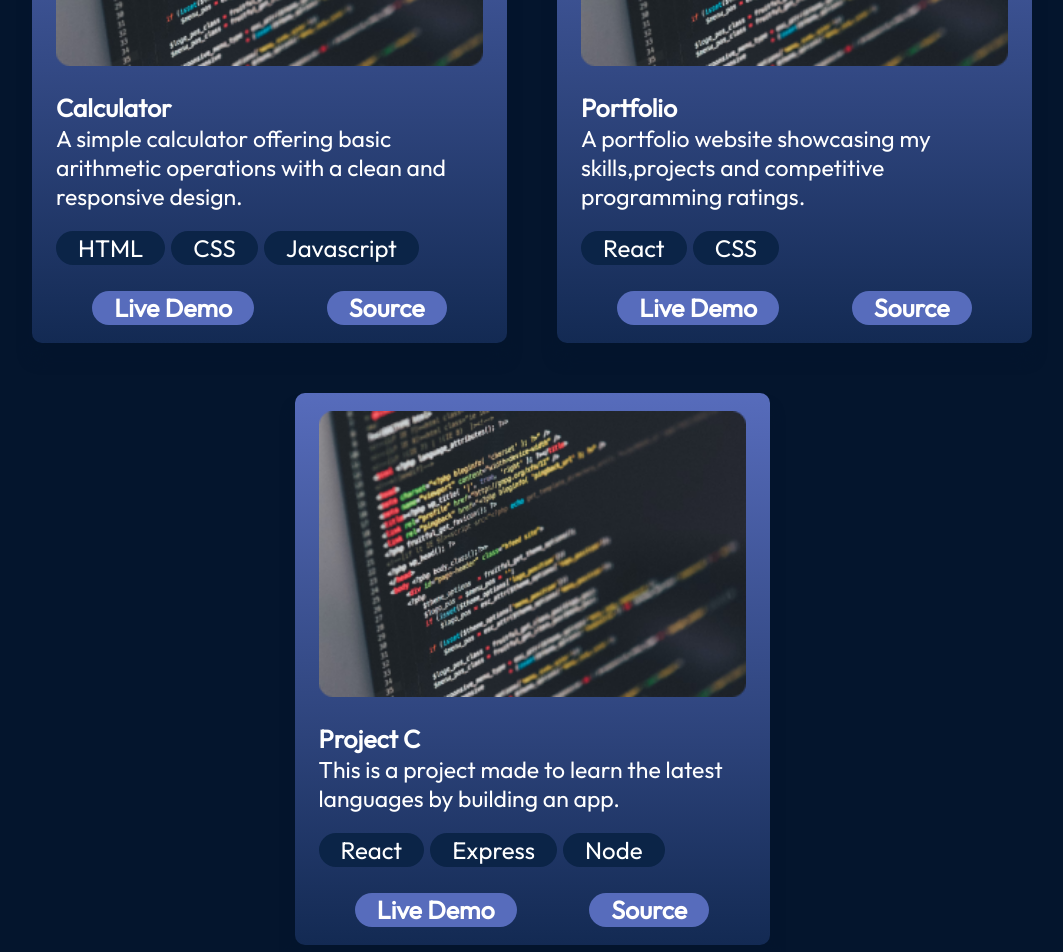
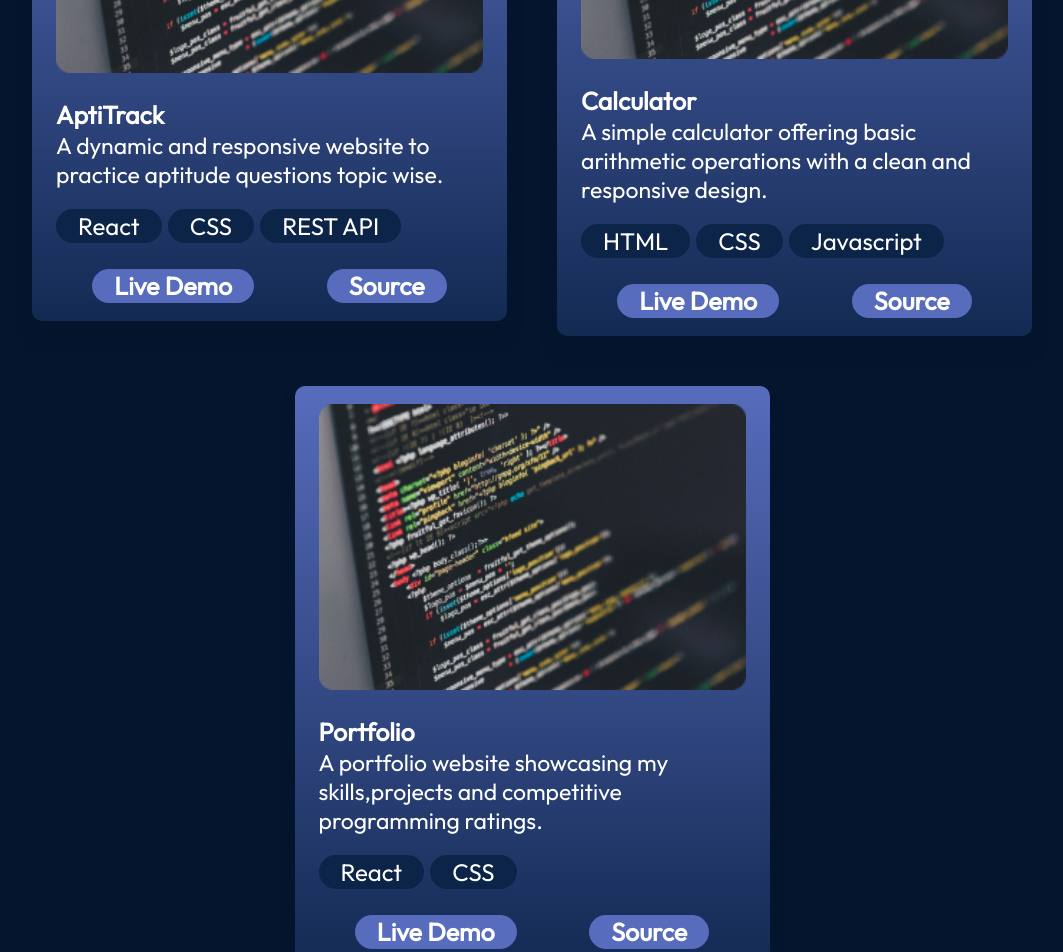
Before and after one commit to Aritra-Hait/Portfolio, a React (Vite) app: page / in a window 1280 px wide. Shown: the part 1540-2492 px from the top of the page, without its empty margins (108-1171 px from the left). Built offline with nearby package versions, Linux system fonts and the light colour scheme.

Commit message:
Updated information

```diff
--- a/src/components/Contact/Contact.jsx
+++ b/src/components/Contact/Contact.jsx
@@ -13,7 +13,7 @@ function Contact() {
             <ul className={styles.links}>
                 <li className={styles.link}>
                     <img src={getImageUrl("contact/email.png")} alt="email icon" />
-                    <a href="mailto:aritra@gmail.com">aritra@gmail.com</a>
+                    <a href="mailto:aritrahait@gmail.com">aritrahait@gmail.com</a>
                 </li>
                 <li className={styles.link}><img src={getImageUrl("contact/linkedin.png")} alt="linkedin icon" />
                     <a href="https://www.linkedin.com/in/aritra-hait-395788294">linkedin.com/in/aritra-hait-395788294
@@ -21,7 +21,7 @@ function Contact() {
                 </li>
                 <li className={styles.link}>
                     <img src={getImageUrl("contact/github.png")} alt="github icon" />
-                    <a href="https://www.github.com">github.com</a>
+                    <a href="https://github.com/Aritra-Hait">github.com/Aritra-Hait</a>
                 </li>
             </ul>
         </footer>
--- a/src/components/Intro/Intro.jsx
+++ b/src/components/Intro/Intro.jsx
@@ -14,7 +14,7 @@ function Intro() {
             </a>
         </div>
 
-        <img className={styles.photo} src={getImageUrl("intro/s7photo.jpg")} alt="Photo" />
+        <img className={styles.photo} src={getImageUrl("intro/me.jpg")} alt="Photo" />
         <div className={styles.topBlur} />
         <div className={styles.bottomBlur} />
     </section>
--- a/src/data/cp.json
+++ b/src/data/cp.json
@@ -5,10 +5,10 @@
     },
     {
         "name": "Codechef",
-        "rating": 1624
+        "rating": 1634
     },
     {
         "name": "Codeforces",
-        "rating": 1191
+        "rating": 1284
     }
 ]
--- a/src/data/projects.json
+++ b/src/data/projects.json
@@ -1,4 +1,16 @@
 [
+    {
+        "title": "AptiTrack",
+        "imageSrc": "projects/project.png",
+        "description": "A dynamic and responsive website to practice aptitude questions topic wise.",
+        "skills": [
+            "React",
+            "CSS",
+            "REST API"
+        ],
+        "demo": "https://apti-track.vercel.app/",
+        "source": "https://github.com/Aritra-Hait/AptiTrack"
+    },
     {
         "title": "Calculator",
         "imageSrc": "projects/project.png",
@@ -19,19 +31,7 @@
             "React",
             "CSS"
         ],
-        "demo": "https://www.example.com",
+        "demo": "https://ah-personalportfolio.vercel.app/",
         "source": "https://github.com/Aritra-Hait/Portfolio"
-    },
-    {
-        "title": "Project C",
-        "imageSrc": "projects/project.png",
-        "description": "This is a project made to learn the latest languages by building an app.",
-        "skills": [
-            "React",
-            "Express",
-            "Node"
-        ],
-        "demo": "https://www.example.com",
-        "source": "https://www.github.com"
     }
 ]
```
Also changed, not shown: 1 other file (tests, documents, lock files or other folders).
